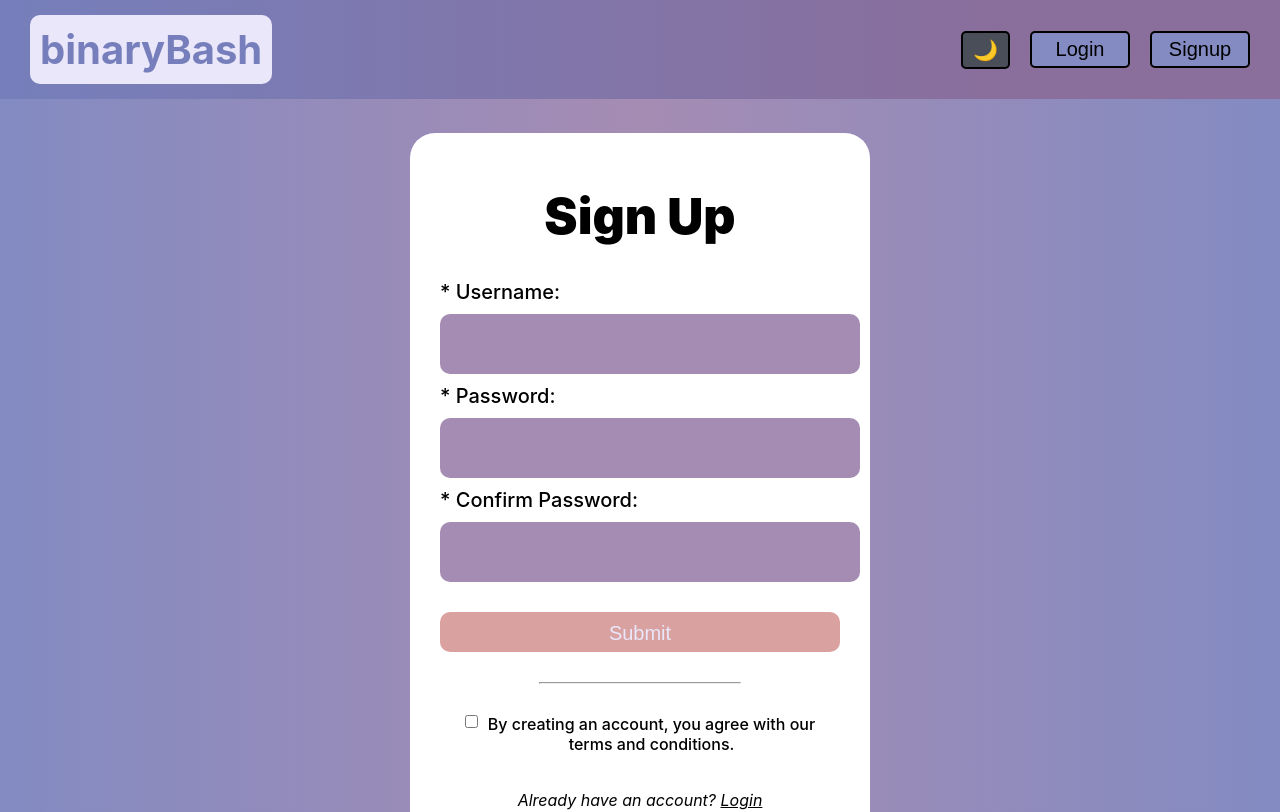
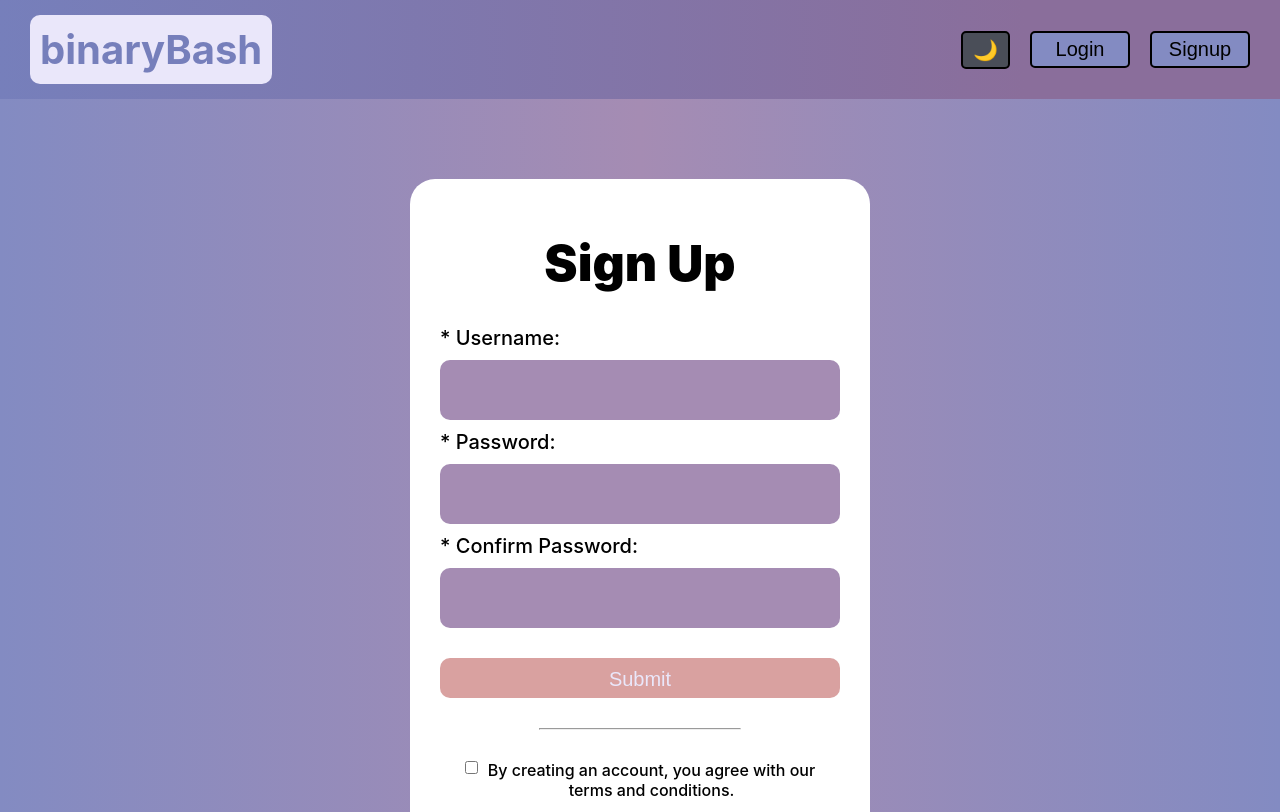
Before and after one commit to bruno-rossi/phase-4-final-project-binary-bash, a React (Create React App) app in the folder binary-bash/client/: page /signup in a window 1280 px wide. Shown: the top 812 px of the page. Built offline with nearby package versions, Linux system fonts and the light colour scheme; no server answers.

Commit message:
username unique validations and css form issues fixed

```diff
--- a/binary-bash/client/src/pages/Signup.js
+++ b/binary-bash/client/src/pages/Signup.js
@@ -12,6 +12,8 @@ function Signup() {
   const [password, setPassword] = useState('')
   const [confimedPass, setConfimedPass] = useState('')
   const [passwordValidate, setPasswordValidate] = useState('')
+  const [usernameValidate, setUsernameValidate] = useState('')
+
   const navigate = useNavigate()
 
   function handleSubmit(e) {
@@ -35,6 +37,7 @@ function Signup() {
         if (res.ok) {
           return res.json();
         }
+        setUsernameValidate('Username Already Exists')
         throw new Error ('Failed to create user')
       })
       .then(newUser => {
@@ -63,6 +66,7 @@ function Signup() {
           onChange={event => setUserName(event.target.value)}
           required
           />
+          <p id={usernameValidate ? 'handle-form-error' : 'handle-form-hidden'}>{usernameValidate}</p>
 
           <label htmlFor = 'password'>* Password:</label>
           <input
@@ -84,7 +88,7 @@ function Signup() {
           required
           />
 
-          <p id={passwordValidate ? "password-match-error" : 'password-match-hidden'}>{passwordValidate}</p>
+          <p id={passwordValidate ? "handle-form-error" : 'handle-form-hidden'}>{passwordValidate}</p>
           <input type='submit' placeholder='Sign Up' id='submit-btn'/>
         </form>
 
--- a/binary-bash/client/src/styles/styles.css
+++ b/binary-bash/client/src/styles/styles.css
@@ -85,7 +85,6 @@
 
 
 /* ~~~~~~~~~~~~~~~~~~~~~~~~~~~~~~~~~~~~~~~~~~~~~~~~~~~~~~~~~~~~~~~~~~~~~~~~~~~~~~~~~~~~~ */
-
 .App {
     text-align: center;
 }
@@ -127,11 +126,11 @@
 
 /* Home */
 .home-page {
-    height: 100vh;
+    height: max-content;
     display: flex;
     justify-content: center;
     align-items: center;
-    padding-bottom: 50px;
+    padding: 80px 0;
 }
 .home-page h1 {
     padding: 40px;
@@ -262,7 +261,6 @@
     background-color: #A58CB3;
     height: 40px;
     color: #EAE7FA;
-    width: 100%;
 }
 #submit-btn {
     margin: 30px auto;
@@ -283,14 +281,14 @@
     font-style: italic;
     padding: 20px 0;
 }
-#password-match-error {
+#handle-form-error {
     background-color: rgb(210, 49, 49);
     color: white;
     font-weight: 500;
     margin: 0;
     padding: 5px;
 }
-#password-match-hidden {
+#handle-form-hidden {
     display: none;
     margin: 0;
     padding: 0;
@@ -298,10 +296,11 @@
 
 /* Signup Form */
 .signup-container {
-    height: 100vh;
+    height: max-content;
     display: flex;
     justify-content: center;
     align-items: center;
+    padding: 80px 0;
 }
 .signup-form input {
     font-size: 20px;
@@ -345,11 +344,12 @@ input[type="checkbox"] {
 
 /* Login form */
 .login-container {
-    height: 100vh;
+    height: max-content;
     display: flex;
     justify-content: center;
     align-items: center;
     overflow: none;
+    padding: 80px 0;
 }
 .login-form input {
     font-size: 20px;
@@ -366,7 +366,7 @@ input[type="checkbox"] {
 .create-event-form {
     /* border: 1px solid; */
     margin: auto;
-    width: 90%;
+    /* width: 90%; */
     height: max-content;
 }
 .go-back {
@@ -379,8 +379,19 @@ input[type="checkbox"] {
     border-radius: 5px;
     font-weight: 400;
 }
-.create-event-form label, input, textarea {
-    width: 50%;
+input {
+    width: 100%;
+    font-size: 16px;
+    margin: 0.5rem auto;
+    border: none;
+    border-radius: 10px;
+    background-color: #A58CB3;
+    height: 40px;
+    color: #EAE7FA;
+    padding: 10px 0;
+}
+.create-event-form label, textarea {
+    /* width: 50%; */
     font-size: 16px;
     display: block;
     margin: 0.5rem auto;
@@ -389,7 +400,6 @@ input[type="checkbox"] {
     background-color: #A58CB3;
     height: 40px;
     color: #EAE7FA;
-    width: 100%;
     padding: 10px;
 }
 .file-upload-input {
@@ -456,7 +466,8 @@ input.date-picker {
 .dashboard {
     background: rgb(131,139,194);
     background: linear-gradient(90deg, rgba(131,139,194,1) 0%, rgba(165,140,179,1) 50%, rgba(131,139,194,1) 100%);
-    height: 100vh;
+    height: max-content;
+    padding: 0 0 80px 0;
 }
 .dashboard-info {
     /* background-color: white; */
```
Also changed, not shown: 2 other files (tests, documents, lock files or other folders).
